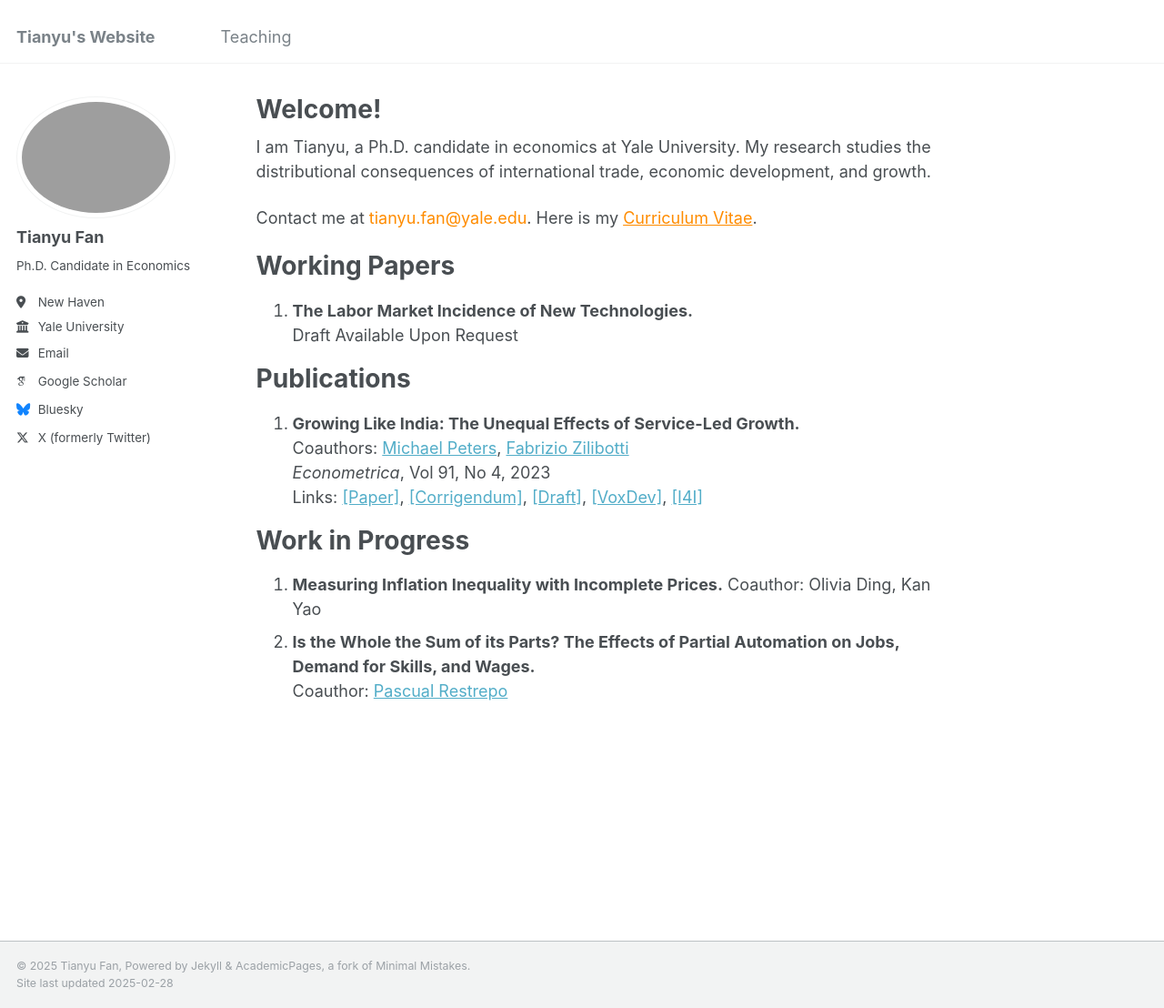
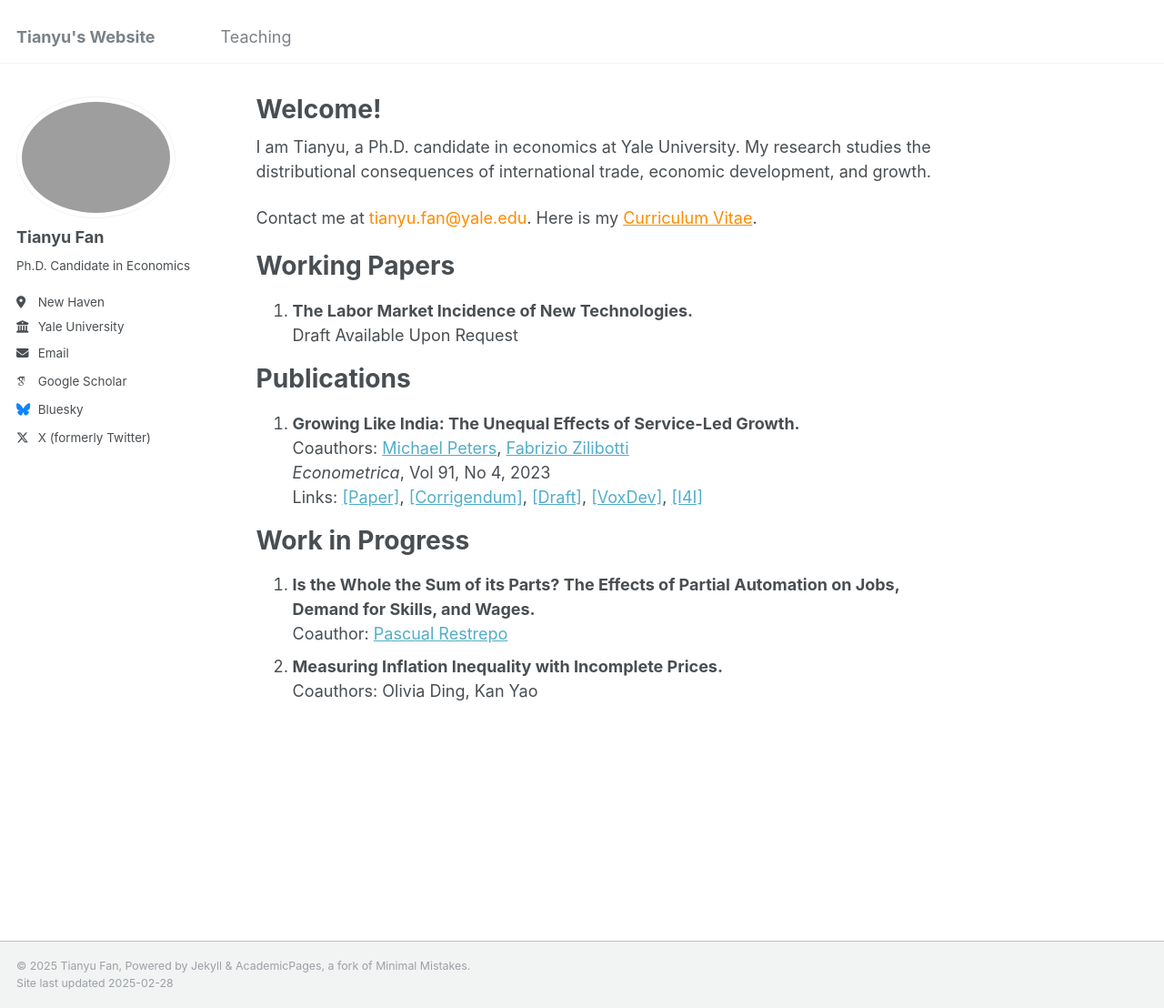
Before and after one commit to tianyufan-econ/tianyufan-econ.github.io, a Jekyll site: the page built from _pages/about.md, in a window 1280 px wide and 1108 px high. Shown: the whole window at 91% size. Built offline with Jekyll 4.4.1, drawn with Linux system fonts in a browser that asks for light colours; some web fonts are replaced; part of the change alters nothing that is shown.

Commit message:
Update about.md

```diff
--- a/_pages/about.md
+++ b/_pages/about.md
@@ -25,10 +25,10 @@ Publications
 
 Work in Progress
 ======
-1. **Measuring Inflation Inequality with Incomplete Prices.**
-   Coauthor: Olivia Ding, Kan Yao
-2. **Is the Whole the Sum of its Parts? The Effects of Partial Automation on Jobs, Demand for Skills, and Wages.**
+1. **Is the Whole the Sum of its Parts? The Effects of Partial Automation on Jobs, Demand for Skills, and Wages.**
    Coauthor: [Pascual Restrepo](https://campuspress.yale.edu/pascualrestrepo/)
+2. **Measuring Inflation Inequality with Incomplete Prices.**
+   Coauthors: Olivia Ding, Kan Yao
 
 [//]: # Teaching Experience
 [//]: # ======
```
